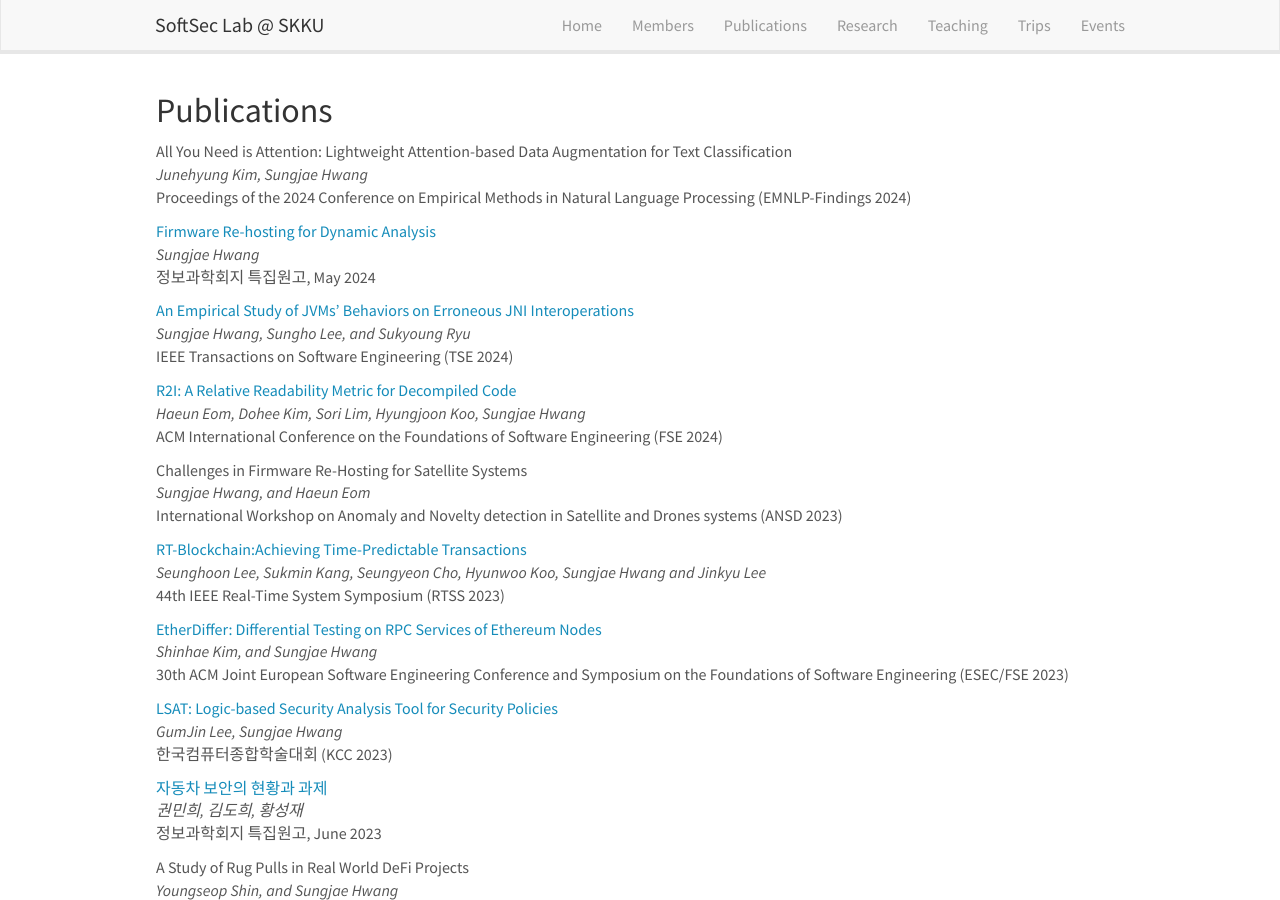
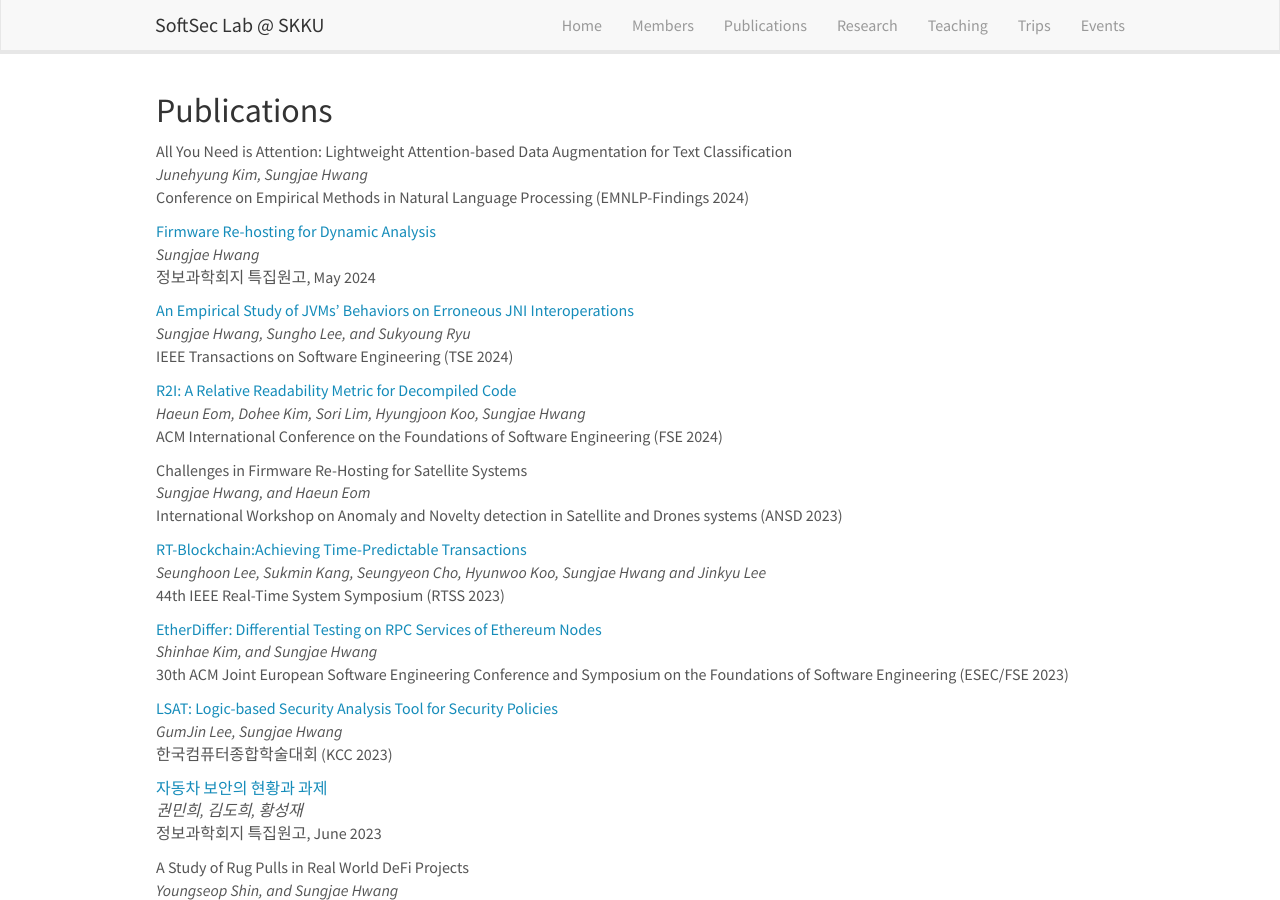
Before and after one commit to softsec-lab/softsec-lab.github.io, a Jekyll site: the page built from _pages/publications.md, in a window 1280 px wide and 900 px high. Built offline with Jekyll 4.4.1, drawn with Linux system fonts in a browser that asks for light colours; nearby versions of some CDN libraries.

Commit message:
minor updates

```diff
--- a/_data/publist.yml
+++ b/_data/publist.yml
@@ -3,7 +3,7 @@
   authors: Junehyung Kim, Sungjae Hwang
   link:
     url:
-    display: Proceedings of the 2024 Conference on Empirical Methods in Natural Language Processing (EMNLP-Findings 2024)
+    display: Conference on Empirical Methods in Natural Language Processing (EMNLP-Findings 2024)
 
 - title: "Firmware Re-hosting for Dynamic Analysis"
   authors: Sungjae Hwang
```
